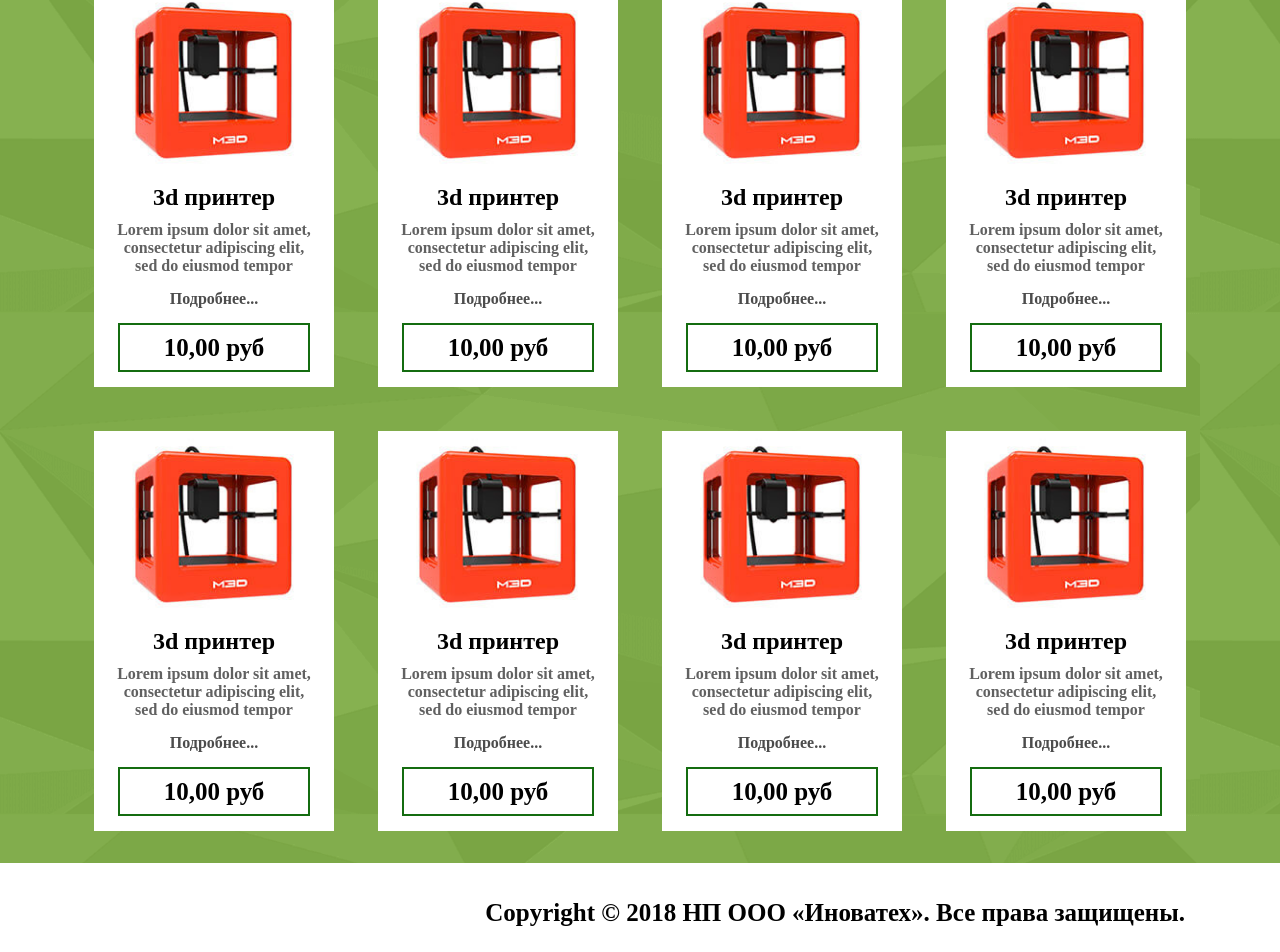
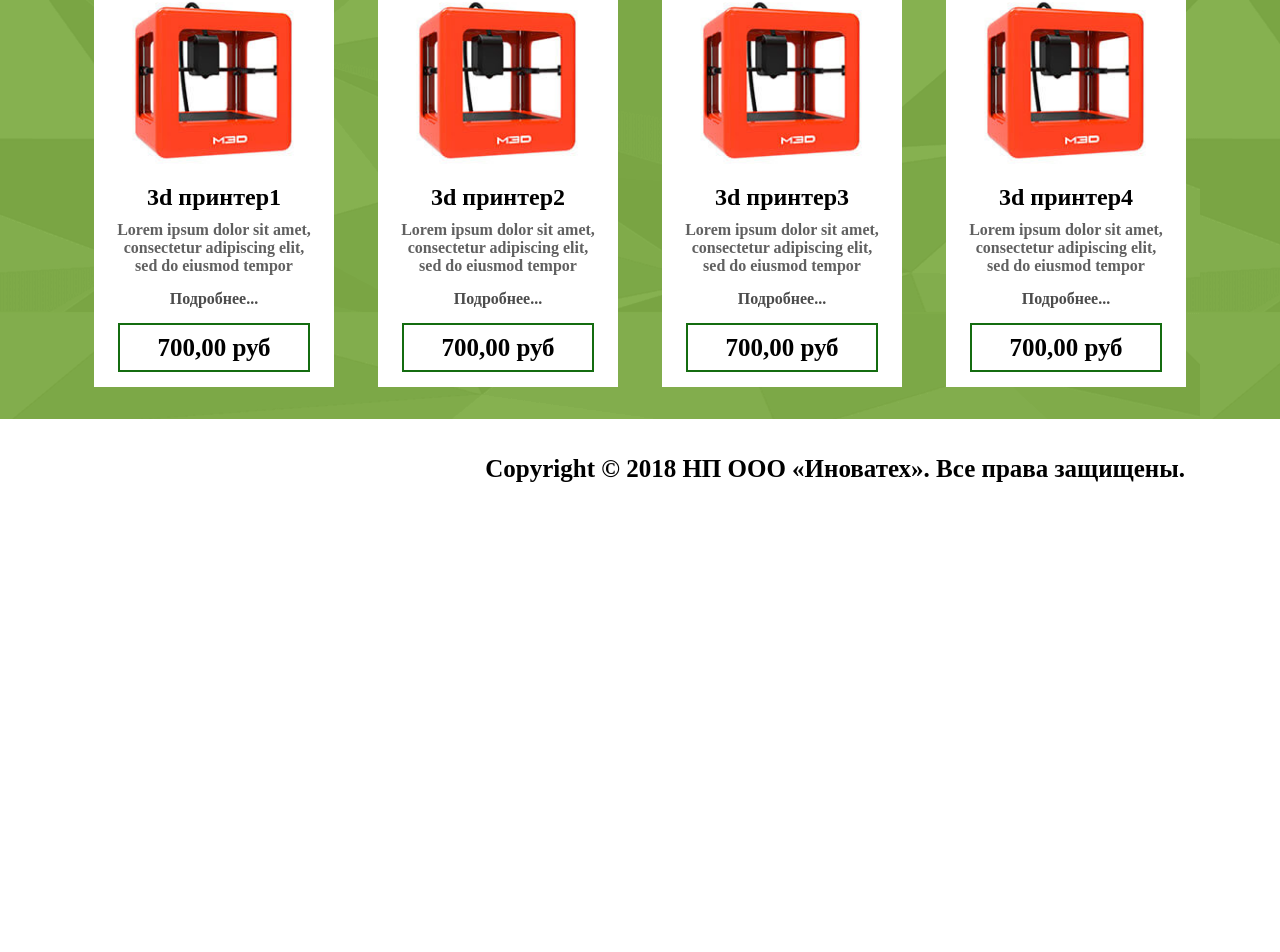
Before and after one commit to radius486/inovatech, a Vue app: page /3d-printers in a window 1280 px wide. Shown: the part 340-1292 px from the top of the page. After the commit the page ends 859 px from the top, so only its background shows below. Built offline with nearby package versions, Linux system fonts and the light colour scheme.

Commit message:
Router links and printers from json.

```diff
--- a/src/components/header-component.vue
+++ b/src/components/header-component.vue
@@ -8,12 +8,12 @@
     </section>
     <section class='header-navigation'>
       <div class='container'>
-        <a class='logo' href='/'>
+        <router-link to="/" class="logo">
           <img src="../assets/images/logo.png">
-        </a>
+        </router-link>
         <nav class="header-menu">
-          <a class="header-menu_link" href='/#catalog'  v-bind:class="{ active: (locationHash == '#catalog')}">Каталог</a>
-          <a class="header-menu_link" href='/#contacts' v-bind:class="{ active: (locationHash == '#contacts')}">Контакты</a>
+          <a class="header-menu_link" href='#catalog'  v-bind:class="{ active: (locationHash == '#catalog')}">Каталог</a>
+          <a class="header-menu_link" href='#contacts' v-bind:class="{ active: (locationHash == '#contacts')}">Контакты</a>
         </nav>
       </div>
     </section>
@@ -45,6 +45,8 @@ export default {
     });
 
     $(document).on('click', '.header-menu_link', function(event){
+      event.preventDefault();
+
       $('html, body').animate({
         scrollTop: $( $.attr(this, 'href') ).offset().top - padding
       }, 500, () => {
--- a/src/components/home-page.vue
+++ b/src/components/home-page.vue
@@ -7,22 +7,22 @@
     </section>
     <section class="home-catalog" id="catalog">
       <div class="container">
-        <a class="home-category" href='/3d-printers'>
+        <router-link to="/3d-printers"class="home-category">
           <img class="home-category_image" src='../assets/images/printer.jpg'></img>
           <h3 class="home-category_title">3d принтеры</h3>
-        </a>
-        <a class="home-category" href='#'>
+        </router-link>
+        <router-link to="/3d-printers"class="home-category">
           <img class="home-category_image" src='../assets/images/printer.jpg'></img>
           <h3 class="home-category_title">Пластик</h3>
-        </a>
-        <a class="home-category" href='#'>
+        </router-link>
+        <router-link to="/3d-printers"class="home-category">
           <img class="home-category_image" src='../assets/images/printer.jpg'></img>
           <h3 class="home-category_title">Запчасти</h3>
-        </a>
-        <a class="home-category" href='#'>
+        </router-link>
+        <router-link to="/3d-printers"class="home-category">
           <img class="home-category_image" src='../assets/images/printer.jpg'></img>
           <h3 class="home-category_title">Услуги</h3>
-        </a>
+        </router-link>
       </div>
     </section>
     <section class="home-contacts" id="contacts">
--- a/src/components/printers.vue
+++ b/src/components/printers.vue
@@ -5,61 +5,12 @@
         <h2  class="printers_title">3d принтеры</h2>
       </div>
       <div class="container catalog-list">
-        <a class="catalog-product" href='#'>
-          <img class="catalog-product_image" src='../assets/images/printer.jpg'></img>
-          <h3 class="catalog-product_title">3d принтер</h3>
-          <p class="catalog-product_description">Lorem ipsum dolor sit amet, consectetur adipiscing elit, sed do eiusmod tempor </p>
+        <a class="catalog-product" href='#' v-for='(printer, index) in printers'>
+          <img class="catalog-product_image" :src='printer.image'></img>
+          <h3 class="catalog-product_title">{{printer.title}}</h3>
+          <p class="catalog-product_description">{{printer.description}}</p>
           <span class="catalog-product_more">Подробнее...</span>
-          <div class="catalog-product_price">10,00 руб</div>
-        </a>
-        <a class="catalog-product" href='#'>
-          <img class="catalog-product_image" src='../assets/images/printer.jpg'></img>
-          <h3 class="catalog-product_title">3d принтер</h3>
-          <p class="catalog-product_description">Lorem ipsum dolor sit amet, consectetur adipiscing elit, sed do eiusmod tempor </p>
-          <span class="catalog-product_more">Подробнее...</span>
-          <div class="catalog-product_price">10,00 руб</div>
-        </a>
-        <a class="catalog-product" href='#'>
-          <img class="catalog-product_image" src='../assets/images/printer.jpg'></img>
-          <h3 class="catalog-product_title">3d принтер</h3>
-          <p class="catalog-product_description">Lorem ipsum dolor sit amet, consectetur adipiscing elit, sed do eiusmod tempor </p>
-          <span class="catalog-product_more">Подробнее...</span>
-          <div class="catalog-product_price">10,00 руб</div>
-        </a>
-        <a class="catalog-product" href='#'>
-          <img class="catalog-product_image" src='../assets/images/printer.jpg'></img>
-          <h3 class="catalog-product_title">3d принтер</h3>
-          <p class="catalog-product_description">Lorem ipsum dolor sit amet, consectetur adipiscing elit, sed do eiusmod tempor </p>
-          <span class="catalog-product_more">Подробнее...</span>
-          <div class="catalog-product_price">10,00 руб</div>
-        </a>
-        <a class="catalog-product" href='#'>
-          <img class="catalog-product_image" src='../assets/images/printer.jpg'></img>
-          <h3 class="catalog-product_title">3d принтер</h3>
-          <p class="catalog-product_description">Lorem ipsum dolor sit amet, consectetur adipiscing elit, sed do eiusmod tempor </p>
-          <span class="catalog-product_more">Подробнее...</span>
-          <div class="catalog-product_price">10,00 руб</div>
-        </a>
-        <a class="catalog-product" href='#'>
-          <img class="catalog-product_image" src='../assets/images/printer.jpg'></img>
-          <h3 class="catalog-product_title">3d принтер</h3>
-          <p class="catalog-product_description">Lorem ipsum dolor sit amet, consectetur adipiscing elit, sed do eiusmod tempor </p>
-          <span class="catalog-product_more">Подробнее...</span>
-          <div class="catalog-product_price">10,00 руб</div>
-        </a>
-        <a class="catalog-product" href='#'>
-          <img class="catalog-product_image" src='../assets/images/printer.jpg'></img>
-          <h3 class="catalog-product_title">3d принтер</h3>
-          <p class="catalog-product_description">Lorem ipsum dolor sit amet, consectetur adipiscing elit, sed do eiusmod tempor </p>
-          <span class="catalog-product_more">Подробнее...</span>
-          <div class="catalog-product_price">10,00 руб</div>
-        </a>
-        <a class="catalog-product" href='#'>
-          <img class="catalog-product_image" src='../assets/images/printer.jpg'></img>
-          <h3 class="catalog-product_title">3d принтер</h3>
-          <p class="catalog-product_description">Lorem ipsum dolor sit amet, consectetur adipiscing elit, sed do eiusmod tempor </p>
-          <span class="catalog-product_more">Подробнее...</span>
-          <div class="catalog-product_price">10,00 руб</div>
+          <div class="catalog-product_price">{{printer.price}}</div>
         </a>
       </div>
   </section>
@@ -78,6 +29,12 @@ export default {
   data () {
     return {
     }
+  },
+
+  computed: {
+    printers() {
+      return this.$parent.app.printers;
+    }
   }
 }
 </script>
--- a/static/json/app.json
+++ b/static/json/app.json
@@ -3,5 +3,31 @@
   "description": "3d printers",
   "phone": "+375(29) 777 22 99",
   "email": "inovatech.by@gmail.com",
-  "footer_text": "Copyright © 2018 НП ООО «Иноватех». Все права защищены."
+  "footer_text": "Copyright © 2018 НП ООО «Иноватех». Все права защищены.",
+  "printers": [
+    {
+      "title": "3d принтер1",
+      "description": "Lorem ipsum dolor sit amet, consectetur adipiscing elit, sed do eiusmod tempor",
+      "image": "static/images/printer.jpg",
+      "price": "700,00 руб"
+    },
+    {
+      "title": "3d принтер2",
+      "description": "Lorem ipsum dolor sit amet, consectetur adipiscing elit, sed do eiusmod tempor",
+      "image": "static/images/printer.jpg",
+      "price": "700,00 руб"
+    },
+    {
+      "title": "3d принтер3",
+      "description": "Lorem ipsum dolor sit amet, consectetur adipiscing elit, sed do eiusmod tempor",
+      "image": "static/images/printer.jpg",
+      "price": "700,00 руб"
+    },
+    {
+      "title": "3d принтер4",
+      "description": "Lorem ipsum dolor sit amet, consectetur adipiscing elit, sed do eiusmod tempor ",
+      "image": "static/images/printer.jpg",
+      "price": "700,00 руб"
+    }
+  ]
 }
```
Also changed, not shown: static/images/printer.jpg (added).
